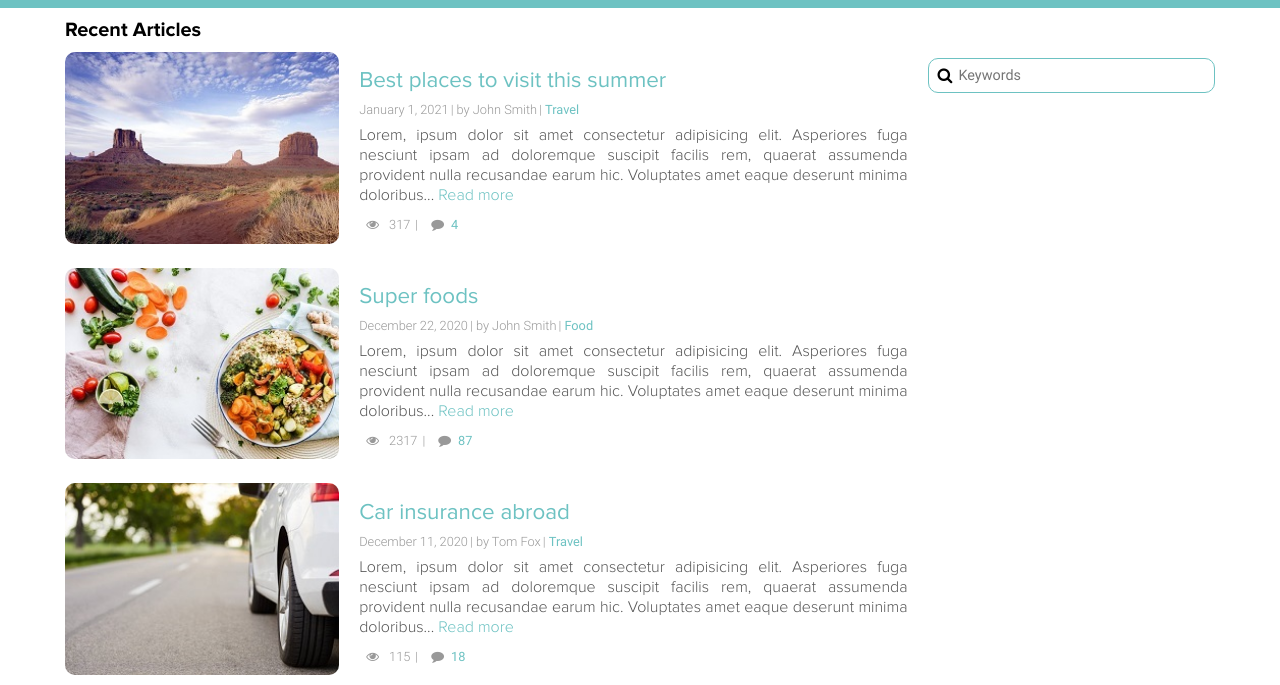
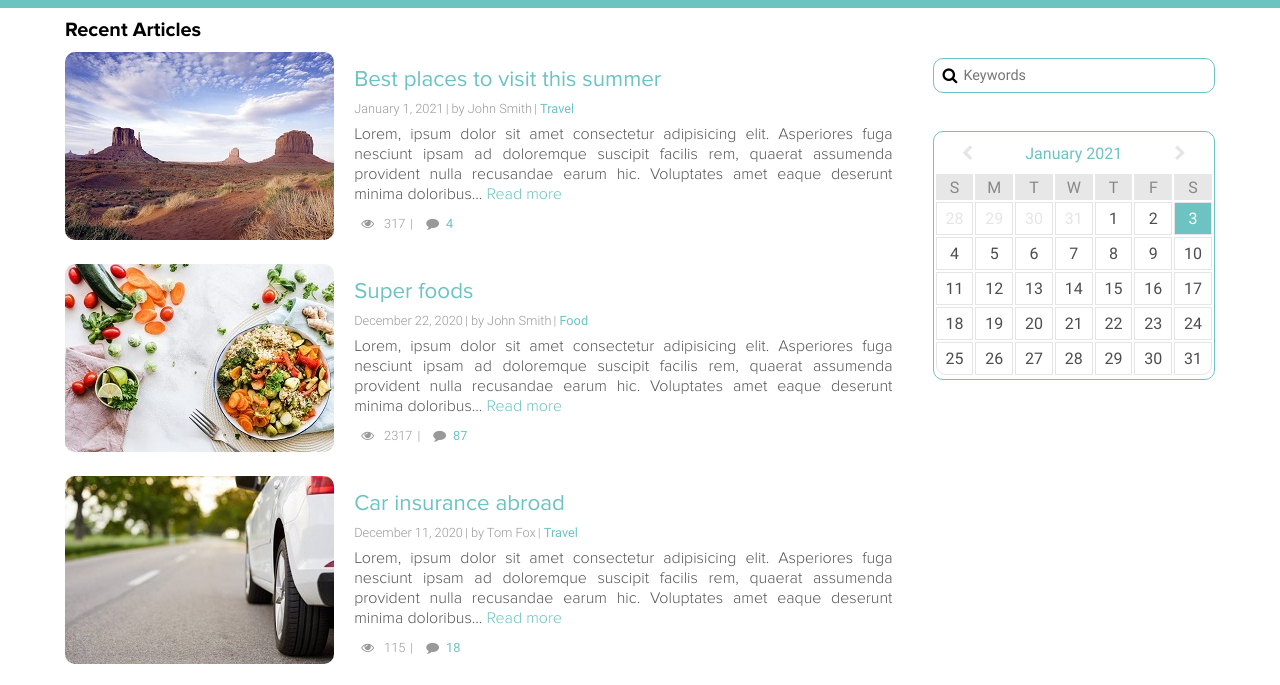
Before and after one commit to v-aivaras/frontend-blog, a plain HTML site: page index.html in a window 1280 px wide. Shown: the part 47-732 px from the top of the page. Drawn offline with Linux system fonts and the light colour scheme.

Commit message:
Added HTML calendar

```diff
--- a/css/style.css
+++ b/css/style.css
@@ -223,10 +223,11 @@ main .more:hover {
     background-color: rgb(109, 194, 194);
 }
 
+
 /* Aside =================== */
 
 aside {
-    padding: 50px 10px;
+    padding: 50px 10px 0 30px;
     flex: 1;
     display:flex;
     flex-direction: column;
@@ -255,7 +256,57 @@ aside .searchbox input {
     font-size: 0.9rem;
 }
 
-
+.calendar-widget {
+	border: 1px solid rgb(109, 194, 194);
+    padding: 2px;
+	width: 100%;
+	border-radius: 10px;
+	margin-top: 38px;
+}
+.calendar-widget .calendar-top {
+	display: flex;
+	justify-content: space-around;
+	align-items: center;
+	height: 38px;
+	width: 100%;
+	border-radius: 10px 10px 0 0;
+    color: rgb(109, 194, 194);
+}
+.calendar-prev, .calendar-next {
+	color: #e5e5e5;
+}
+.calendar-widget table {
+	width: calc(100% + 4px);
+	margin-left: -2px;
+	border-radius: 0 0 10px 10px;
+}
+.calendar-widget table th {
+	height: 26px;
+	background: #e7e7e7;
+	color: #888;
+	text-align: center;
+	vertical-align: middle;
+}
+.calendar-widget table td {
+	height: 33px;
+	text-align: center;
+	vertical-align: middle;
+	border: 1px solid #e5e5e5;
+	color: #e5e5e5;
+}
+.calendar-widget tr:last-child td:first-child {
+	border-radius: 0 0 0 10px;
+}
+.calendar-widget tr:last-child td:last-child {
+	border-radius: 0 0 10px 0;
+}
+.calendar-widget .current-month {
+	color: #4d4d4d;
+}
+.calendar-widget .current-day {
+	background-color: rgb(109, 194, 194);
+	color: #fff;
+}
 /* Footer =================== */
 footer {
     margin-top: 30px;
--- a/index.html
+++ b/index.html
@@ -140,6 +140,71 @@
             <label for="search"><i class="fa fa-search"></i></label>
             <input type="text" id="search" name="search" placeholder="Keywords">
         </div>
+        <div class="calendar-widget">
+            <div class="calendar-top">
+                <div class="calendar-prev"><i class="fa fa-chevron-left"></i></div>
+                <div class="calendar-month">January 2021</div>
+                <div class="calendar-next"><i class="fa fa-chevron-right"></i></div>
+            </div>
+            <div class="calendar-body">
+                <table>
+                    <tr>
+                        <th>S</th>
+                        <th>M</th>
+                        <th>T</th>
+                        <th>W</th>
+                        <th>T</th>
+                        <th>F</th>
+                        <th>S</th>
+                    </tr>
+                    <tr>
+                        <td>28</td>
+                        <td>29</td>
+                        <td>30</td>
+                        <td>31</td>
+                        <td class="current-month">1</td>
+                        <td class="current-month">2</td>
+                        <td class="current-month  current-day">3</td>
+                    </tr>
+                    <tr>
+                        <td class="current-month">4</td>
+                        <td class="current-month">5</td>
+                        <td class="current-month">6</td>
+                        <td class="current-month">7</td>
+                        <td class="current-month">8</td>
+                        <td class="current-month">9</td>
+                        <td class="current-month">10</td>
+                    </tr>
+                    <tr>
+                        <td class="current-month">11</td>
+                        <td class="current-month">12</td>
+                        <td class="current-month">13</td>
+                        <td class="current-month">14</td>
+                        <td class="current-month">15</td>
+                        <td class="current-month">16</td>
+                        <td class="current-month">17</td>
+                    </tr>
+                    <tr>
+                        <td class="current-month">18</td>
+                        <td class="current-month">19</td>
+                        <td class="current-month">20</td>
+                        <td class="current-month">21</td>
+                        <td class="current-month">22</td>
+                        <td class="current-month">23</td>
+                        <td class="current-month">24</td>
+                    </tr>
+                    <tr>
+                        <td class="current-month">25</td>
+                        <td class="current-month">26</td>
+                        <td class="current-month">27</td>
+                        <td class="current-month">28</td>
+                        <td class="current-month">29</td>
+                        <td class="current-month">30</td>
+                        <td class="current-month">31</td>
+                    </tr>
+                </table>
+            </div>
+        </div>
         </aside>
     </div>
 
```
